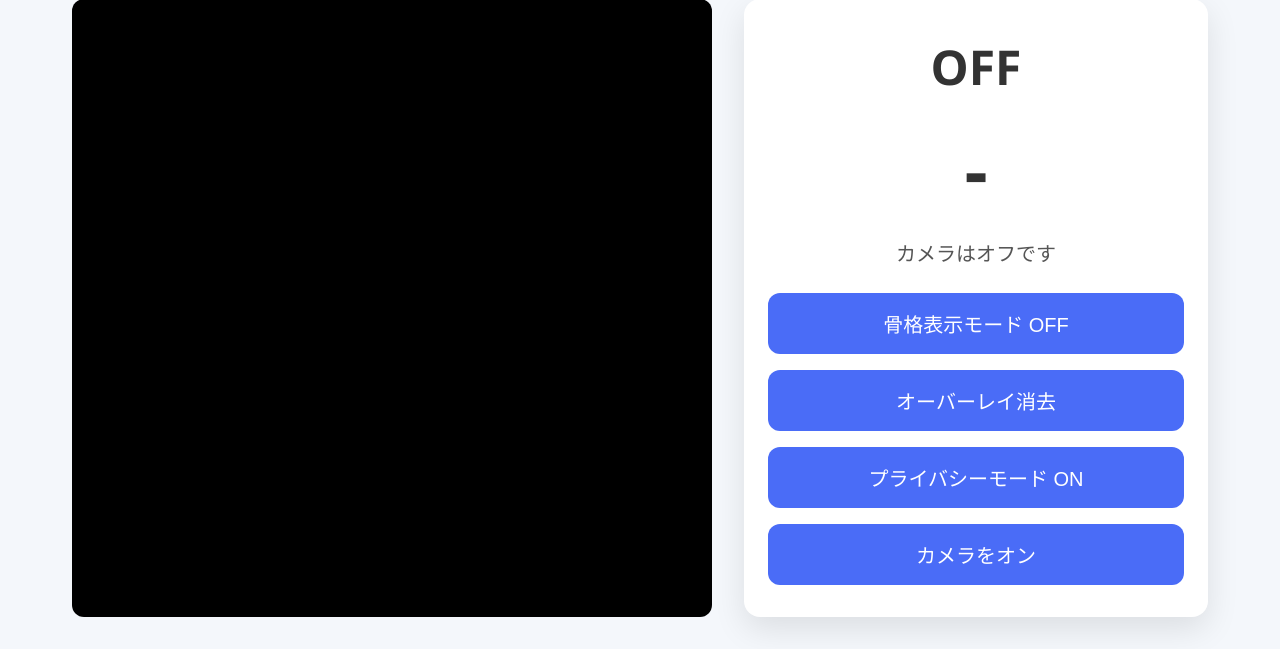
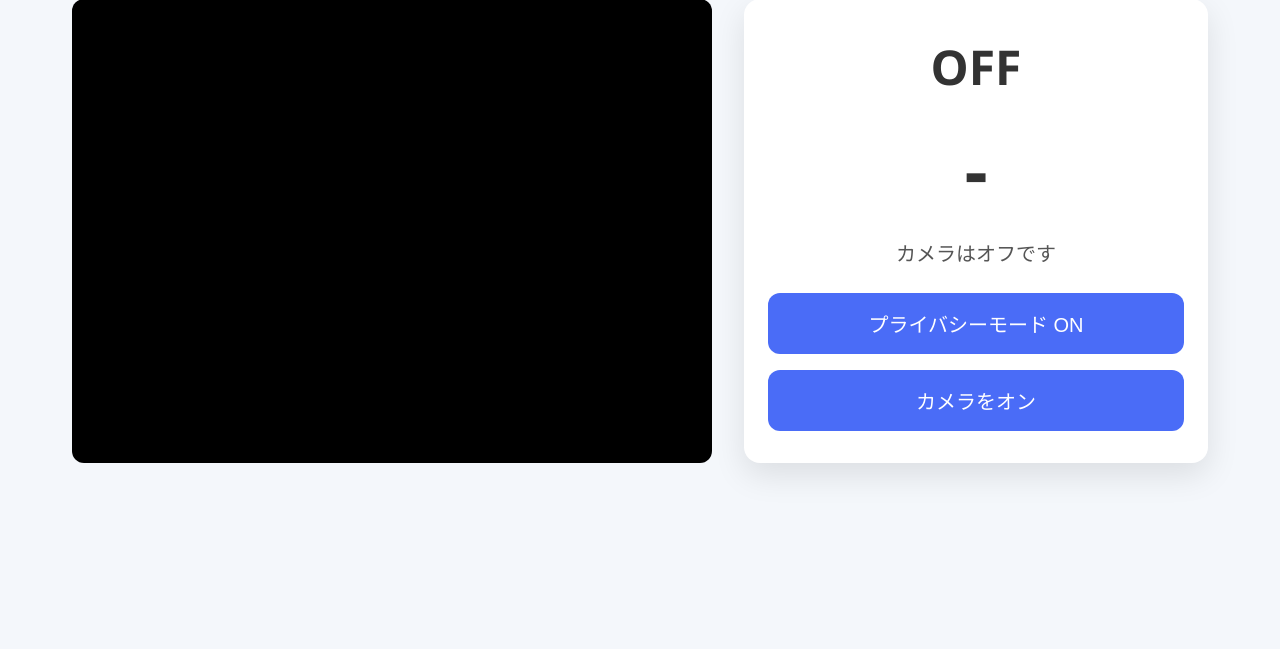
Before and after one commit to O-TYAN64/Posture-Guard-AI, a Flask app: page / in a window 1280 px wide. Shown: the part 166-815 px from the top of the page. After the commit the page ends 641 px from the top, so only its background shows below. Run offline with Flask 3, Linux system fonts and the light colour scheme; a user stored in the database is signed in; data that the repository does not hold is empty; some libraries are stand-ins or nearby versions.

Commit message:
jsの骨格オンオフ機能のせいで表示ができなかったので、debug.htmlでの表示するようにした

```diff
--- a/app/static/js/app.js
+++ b/app/static/js/app.js
@@ -234,18 +234,6 @@ privacyBtn.addEventListener("click", async () => {
   }
 });
 
-// =========================
-// オーバーレイ消去
-// =========================
-clearBtn.addEventListener("click", () => {
-  clearOverlay();
-  msgEl.textContent = "オーバーレイを消去しました";
-  setTimeout(() => {
-    if (msgEl.textContent === "オーバーレイを消去しました") {
-      msgEl.textContent = "";
-    }
-    }, 3000);
-});
 
 // =========================
 // 計測 / キャリブレーション
@@ -409,47 +397,6 @@ window.addEventListener("resize", () => {
   if (video.videoWidth) fitCanvasToVideo();
 });
 
-// =========================
-// 骨格ボタン（手動トグル）
-//  計測前でも「単発プレビュー」を実行（見えるかチェック）
-// =========================
-skeletonBtn.addEventListener("click", async () => {
-  if (!cameraOn) {
-    msgEl.textContent = "先にカメラをオンにしてください";
-    return;
-  }
-  skeletonOn = !skeletonOn;
-  skeletonBtn.textContent = skeletonOn ? "骨格表示モード ON" : "骨格表示モード OFF";
-  skeletonBtn.classList.toggle("muted", !skeletonOn);
-
-  // ポーリング周期切替（計測中のみ）
-  POLL_INTERVAL_MS = skeletonOn ? POLL_FAST_MS : POLL_SLOW_MS;
-  if (streaming) restartStreamingLoop();
-
-  if (!skeletonOn) {
-    clearOverlay();
-    return;
-  }
-
-  ensureOverlay();
-  fitCanvasToVideo();
-
-  if (!streaming && !privacyOn) {
-  const data = await sendFrame("/analyze");
-
-    console.log("[preview] keys:", Object.keys(data || {}));
-    console.log("[preview] landmarks type:", Array.isArray(data?.landmarks), "len:", data?.landmarks?.length);
-
-  updateUI(data);
-  if (data && Array.isArray(data.landmarks) && data.landmarks.length > 0) {
-    drawSkeletonFromServer(data.landmarks, data.connections, data.posture);
-    msgEl.textContent = "単発描画：骨格プレビューを表示しました（『計測開始』で連続表示）";
-  } else {
-    msgEl.textContent = "単発描画に失敗（landmarks なし/空）";
-    console.warn("no landmarks in preview", data);
-  }
-}
-});
 
 // =========================
 // 起動時の初期表示
--- a/app/templates/index.html
+++ b/app/templates/index.html
@@ -40,8 +40,6 @@
 
     {% if current_user.is_authenticated %}
       <div class="button-group">
-        <button id="skeletonBtn" class="muted">骨格表示モード OFF</button>
-        <button id="clearBtn" class="danger">オーバーレイ消去</button>
         <button id="startBtn">計測開始</button>
         <button id="privacyBtn">プライバシーモード OFF</button>
         <button id="toggleCameraBtn">カメラをオン</button>
```
